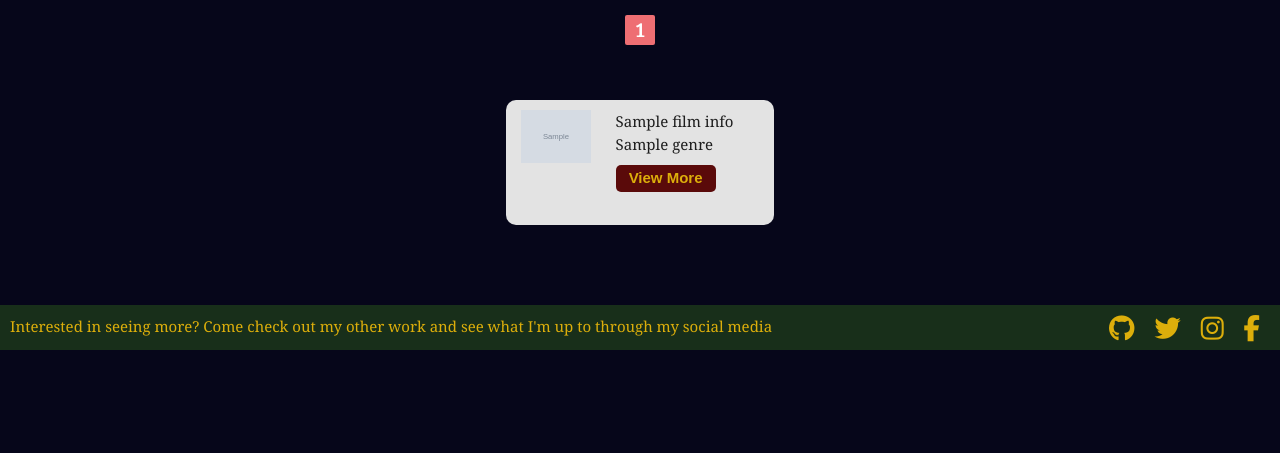
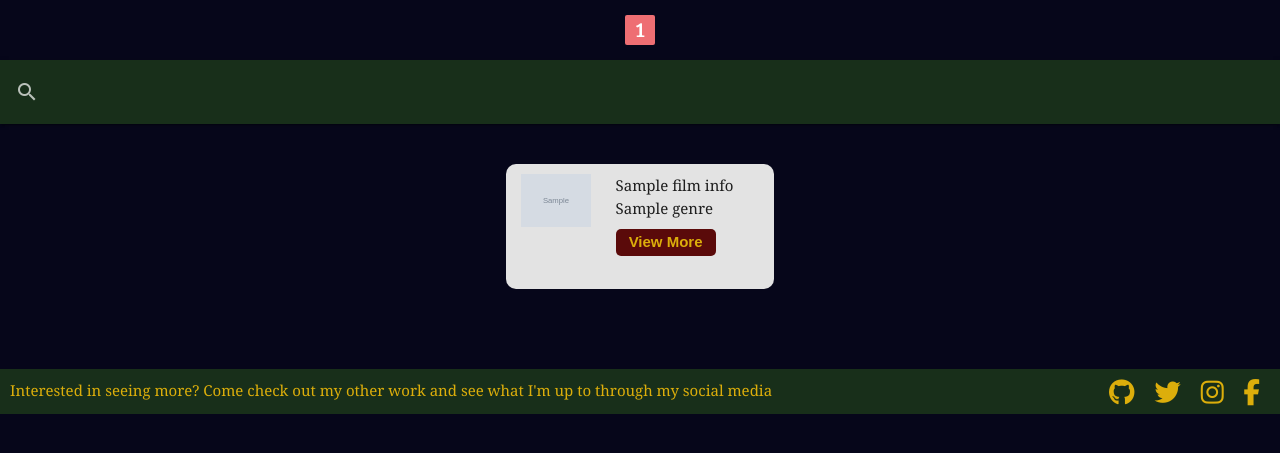
Before and after one commit to OGMyst/milestone-Project-three, a Flask app: page /films in a window 1280 px wide. Shown: the part 193-646 px from the top of the page. Run offline with Flask 2, Linux system fonts and the light colour scheme; grey boxes marked "Sample" are stand-in pictures; a database or web service that is not in the repository returns one stand-in record (values such as "Sample title"); some libraries are stand-ins or nearby versions.

Commit message:
Added search functionality for films

```diff
--- a/static/css/style.css
+++ b/static/css/style.css
@@ -565,6 +565,10 @@ textarea{
     width: inherit;
 }
 
+#search-form{
+    width: 50%;
+}
+
 .modal-card{
     width: 90%;
     max-height: 60%;
--- /dev/null
+++ b/static/js/films.js
@@ -0,0 +1,18 @@
+const searchBar = document.forms['search-films'].querySelector('input');
+const films = document.querySelectorAll("#film-container .film-card")
+searchBar.addEventListener('keyup', (e) => {
+  const term = e.target.value.toLowerCase();
+
+  Array.from(films).forEach((film) => {
+    const titleObject = $(film).find(".name-of-film");
+    let title = titleObject[0].innerHTML
+
+    if(title.toLowerCase().indexOf(term) != -1){
+      $(film).css("display", "flex")
+    } else {
+      $(film).css("display", "none")
+    }
+  });
+});
+
+console.log(searchBar)
--- a/static/js/index.js
+++ b/static/js/index.js
@@ -120,6 +120,7 @@ function insertImagesToCalendar(edit_film, delete_film, film_poster, producer, d
             let div = eachOccupiedCell[j];
 
             image.setAttribute("onclick",`viewMoreModal('${edit_film}', '${delete_film}', '${film_poster}', '${producer}', '${director}', '${duration}', '${film_name}', '${genre}', '${release_date}', '${screenplay}', '${story}', '${starring}', "${plot_summary}")`);
+            image.setAttribute("alt", `${film_name}`)
             image.classList.add("calendar-image", "grow")
             image.src = film_poster;
             div.append(image);
--- a/static/js/modal.js
+++ b/static/js/modal.js
@@ -1,9 +1,5 @@
 function viewMoreModal(edit_film, delete_film, film_poster, producer, director, duration, film_name, genre, release_date, screenplay, story, starring, plot_summary){
     const film = {edit_film, delete_film, film_poster, producer, director, duration, film_name, genre, release_date, screenplay, story, starring, plot_summary};
-    // $(".sidenav-overlay").css({
-    //     display: 'block',
-    //     opacity: '1',
-    // });
     $("#modal-background").css("display", "flex");
 
     displayFilmInfo(film);
@@ -52,7 +48,7 @@ function displayFilmInfo(film){
                                                 <p id="expanded-genre" class="expanded-card-text"> Genre: ${film.genre}</p>
                                             </div>
                                             <div id="expanded-duration-box" class="inline-info-boxes">
-                                                <p id="expanded-duration" class="expanded-card-text">Duration: ${film.duration}</p>
+                                                <p id="expanded-duration" class="expanded-card-text">Duration: ${film.duration} mins</p>
                                             </div>
                                             <div id="expanded-date-box" class="inline-info-boxes">
                                                 <p id="expanded-date" class="expanded-card-text">Date: ${film.release_date}</p>
--- a/templates/base.html
+++ b/templates/base.html
@@ -5,6 +5,7 @@
     <meta name="viewport" content="width=device-width, initial-scale=1.0">
     <title>PO - TAY - TOES!</title>
     <link rel="stylesheet" href="https://cdnjs.cloudflare.com/ajax/libs/materialize/1.0.0/css/materialize.min.css">
+    <link href="https://fonts.googleapis.com/icon?family=Material+Icons" rel="stylesheet">
     <link rel="stylesheet" href="{{url_for('static', filename='css/style.css')}}" type="text/css"/>
 </head>
 <body>
--- a/templates/films.html
+++ b/templates/films.html
@@ -6,10 +6,22 @@
     <ul class="pagination" id="paginate">
     </ul>
 </div>
-<div id="film-container" class="flex-center">
+    <!------------------------------------------- SEARCH BAR ----------------------------------------->
+    <nav>
+        <div class="nav-wrapper">
+        <form id="search-films">
+                <div class="input-field">
+                    <input id="search" type="search" required>
+                    <label class="label-icon" for="search"><i class="material-icons">search</i></label>
+                    <i class="material-icons">close</i>
+                </div>
+            </form>
+        </div>
+    </nav>
+    <div id="film-container" class="flex-center">
     <!--------------------------------------------------- FILM CARD ----------------------------------------------->
     {% for film in films %}
-    <div class="film-card hidden">
+    <div class="film-card hidden" id="{{film.film_name}}">
         <div class="poster-box">
             <a href="">
                 <img class="film-poster" src="{{film.theatrical_poster_url}}" alt="Poster Unavailable"/>
@@ -46,4 +58,5 @@
 </div>
 <script src="{{url_for('static', filename='js/paginate.js')}}"></script>
 <script src="{{url_for('static', filename='js/modal.js')}}"></script>
+<script src="{{url_for('static', filename='js/films.js')}}"></script>
 {% endblock %}
```
